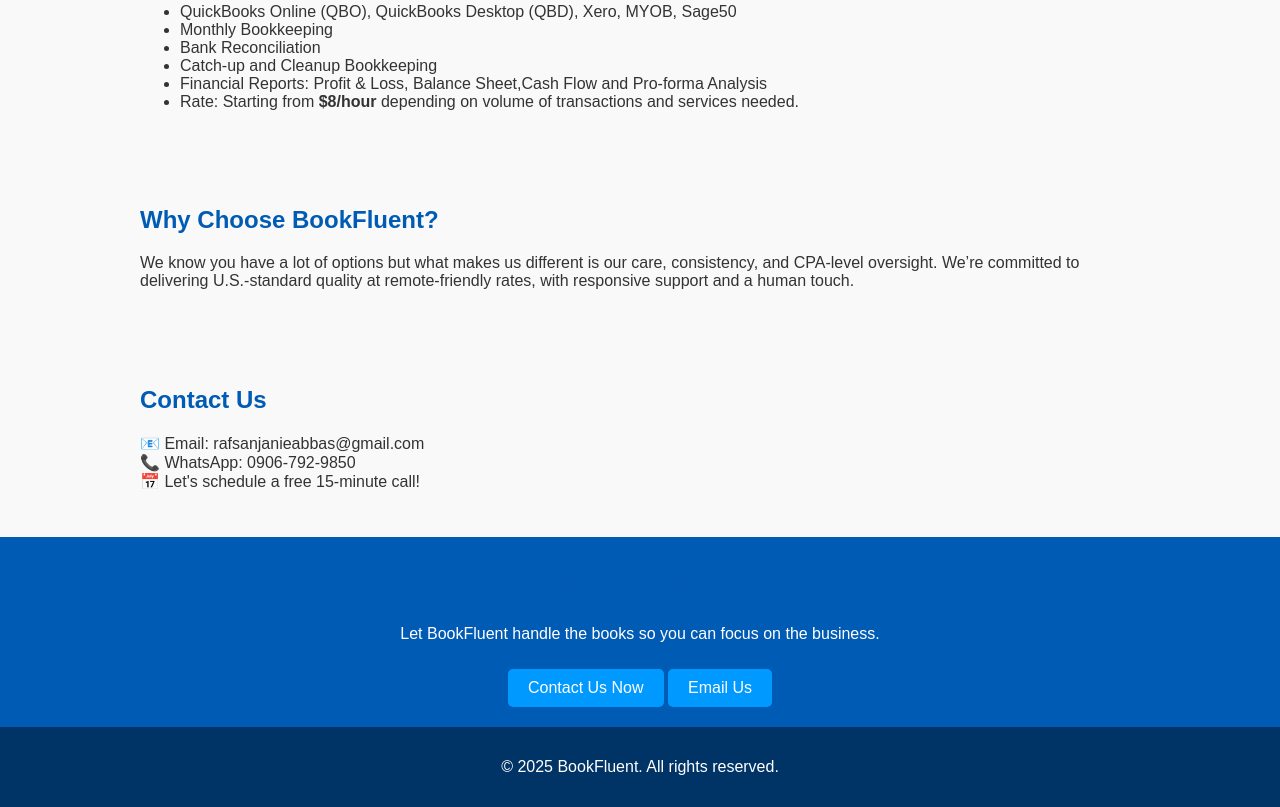
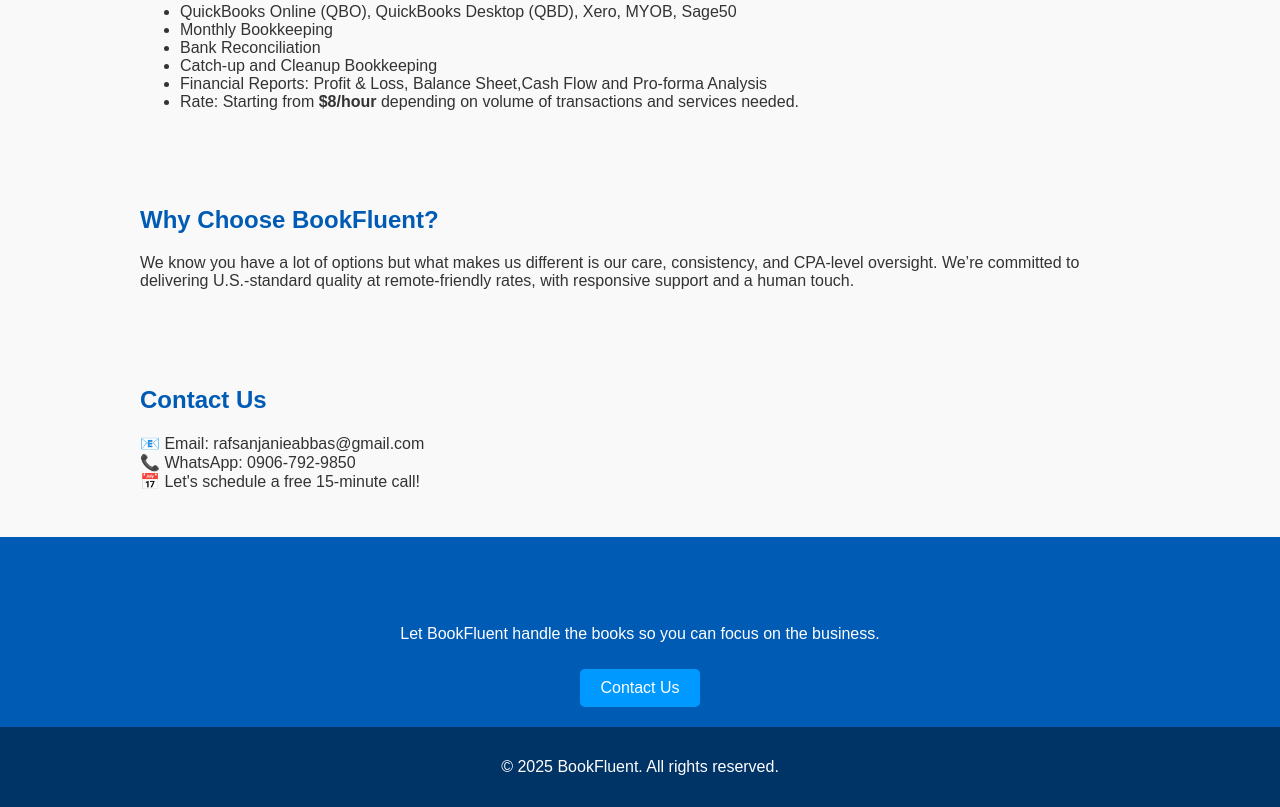
Before and after one commit to RafAbbas/BookFluent, a plain HTML site: page index.html in a window 1280 px wide. Shown: the part 486-1293 px from the top of the page. Drawn offline with Linux system fonts and the light colour scheme.

Commit message:
Update index.html

```diff
--- a/index.html
+++ b/index.html
@@ -99,8 +99,7 @@
   <div class="cta">
     <h2>Ready to Get Started?</h2>
     <p>Let BookFluent handle the books so you can focus on the business.</p>
-    <a href="#contact">Contact Us Now</a>
-    <a href="mailto: rafsanjanieabbas@gmail.com">Email Us</a>
+    <a href="mailto: rafsanjanieabbas@gmail.com">Contact Us</a>
   </div>
   <footer>
     <p>&copy; 2025 BookFluent. All rights reserved.</p>
```
